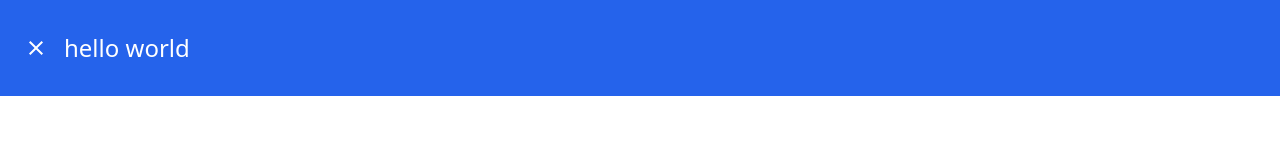
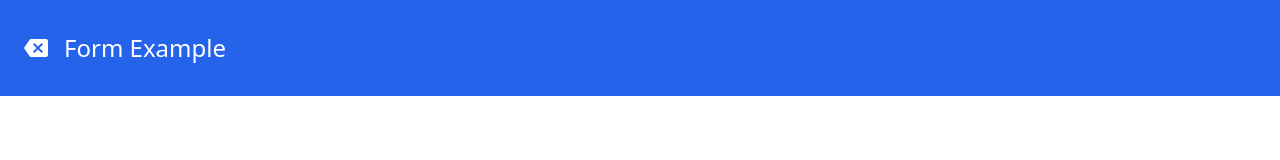
Before and after one commit to josephaw1022/Proof-Of-Concept, a React (Create React App) app: page /example in a window 1280 px wide. Shown: the top 160 px of the page. Built offline with nearby package versions, Linux system fonts and the light colour scheme.

Commit message:
format file

```diff
--- a/src/views/FormExample.tsx
+++ b/src/views/FormExample.tsx
@@ -2,9 +2,9 @@ import React, { FC, useEffect, useState } from "react";
 import { Navbar } from "@components/Navbar"
 import TextField from '@mui/material/TextField';
 import { MdClose } from "react-icons/md"
-import IconButton  from '@mui/material/IconButton';
+import IconButton from '@mui/material/IconButton';
 import { Link } from "react-router-dom";
-
+import { MdBackspace } from "react-icons/md"
 export const FormExample: FC<any> = () => {
 
     const [loading, setLoading] = useState(false)
@@ -13,19 +13,22 @@ export const FormExample: FC<any> = () => {
 
 
     return (
-        <div className="overflow-y-scroll">
+        <div className="overflow-y-scroll min-w-full overflow-x-hidden ">
 
-            <Navbar title="hello world" icon={
-                <>
-                <Link to="">
-                    <IconButton>
-                        <MdClose className="text-white "/>
-                    </IconButton>
-                    </Link>
-                </>
-            } />
+            <Navbar
+                title="Form Example"
+                icon={
+                    <>
+                        <Link to="/">
+                            <IconButton className="m-0 p-0">
+                                <MdBackspace className="text-white " />
+                            </IconButton>
+                        </Link>
+                    </>
+                }
+            />
 
-            <div className="p-2 m-2 flex flex-col my-36">
+            <div className="p-2 m-2 flex flex-col my-36 min-w-full overflow-x-hidden ">
                 <h1 className=" text-blue-800 font-bold my-2 ">
                     Hello
                 </h1>
```
